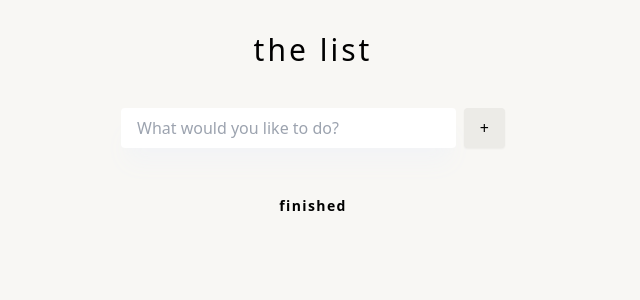
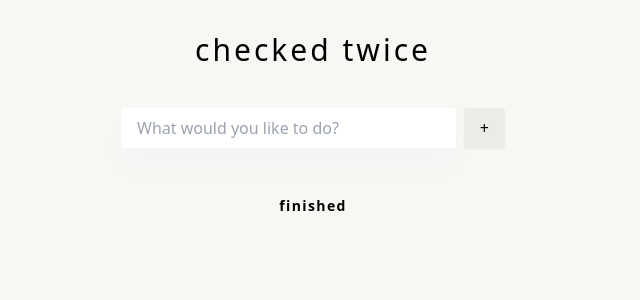
Before and after one commit to jrbaprz/todo, a React (Vite) app: page / in a window 1280 px wide. Shown: the top 300 px of the page, without its empty margins (327-967 px from the left). Built offline with nearby package versions, Linux system fonts and the light colour scheme.

Commit message:
Changed name

```diff
--- a/src/App.jsx
+++ b/src/App.jsx
@@ -13,7 +13,7 @@ function App() {
 
   return (
     <>
-      <h1 className="flex justify-center mt-8 text-3xl tracking-widest">the list</h1>
+      <h1 className="flex justify-center mt-8 text-3xl tracking-widest">checked twice</h1>
 
       <div className="box-border mx-auto w-80 m-10 md:w-96">
         <div className="flex">
```
